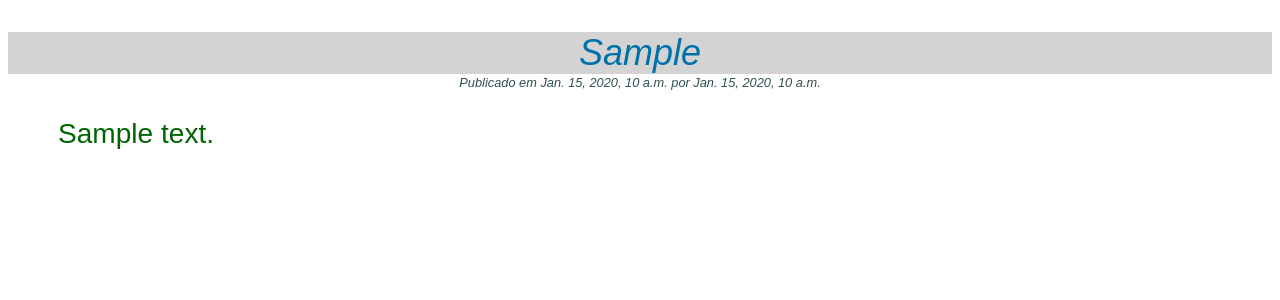
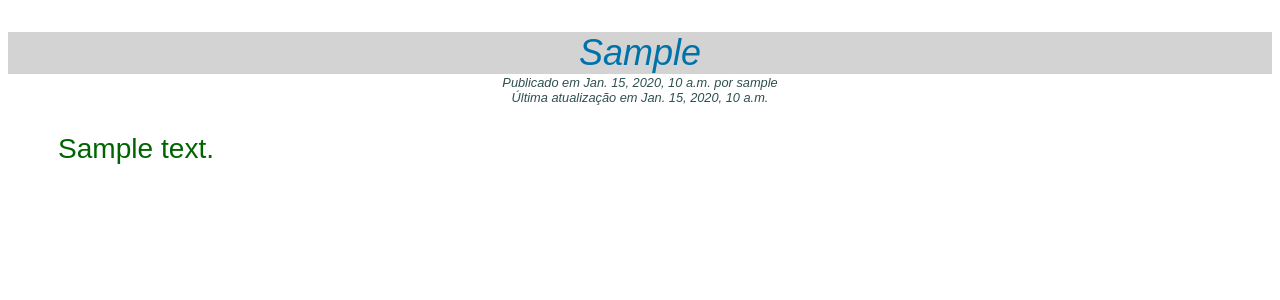
Before and after one commit to guilhermeckc/testblog, a Django app: a page that uses blog/templates/blog/post_detail.html in a window 1280 px wide. Shown: the part 87-387 px from the top of the page. Run offline with Django 3.2, Linux system fonts and the light colour scheme; tables that the repository leaves empty hold one stand-in row (values such as "Sample post").

Commit message:
Fix author and add updated on post detail template

```diff
--- a/blog/templates/blog/post_detail.html
+++ b/blog/templates/blog/post_detail.html
@@ -5,7 +5,8 @@
 {% block content %}
     <h2>{{ post.microorganism }}</h2>
     <p class="date">
-        Publicado em {{ post.created }} por {{ post.updated }}
+        Publicado em {{ post.created }} por {{ post.author }}<br>
+        Última atualização em {{ post.updated }}
     </p>
     <h3>{{ post.text|linebreaks }}</h3>
 
```
